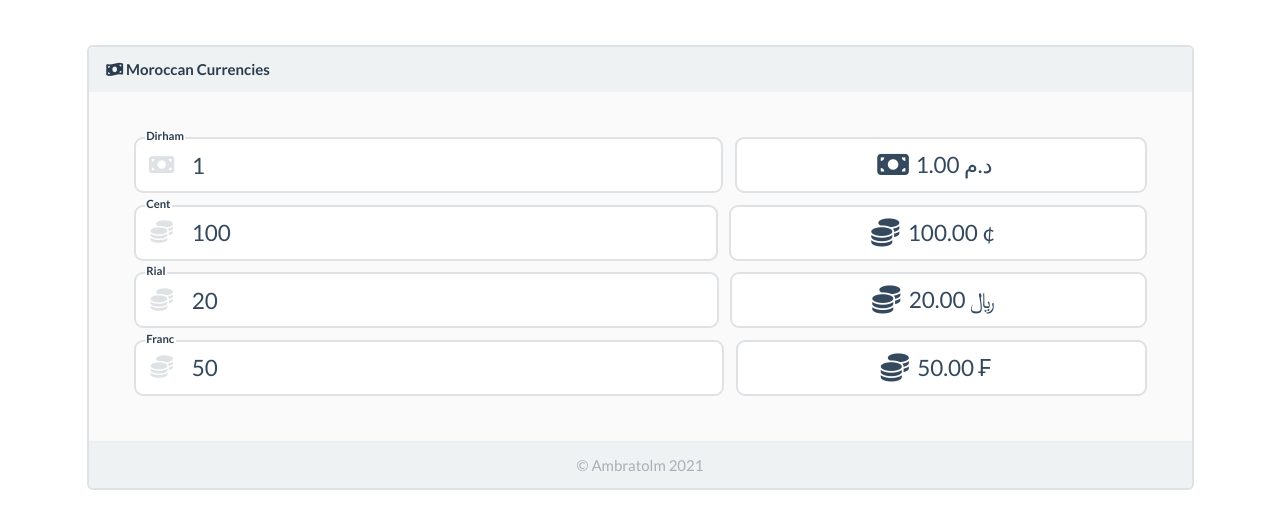
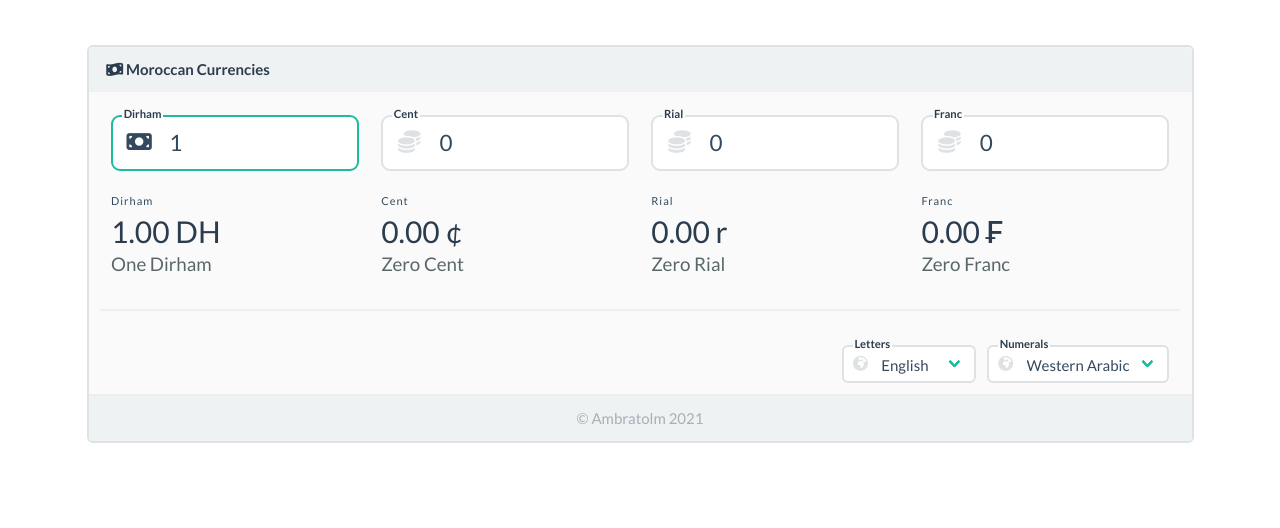
Before and after one commit to Ambratolm/web-tools, a plain HTML site: page moroccan-currencies.html in a window 1280 px wide. Drawn offline with Linux system fonts and the light colour scheme.

Commit message:
Fixed & Improved Moroccan-Currencies Tool

```diff
--- a/index.html
+++ b/index.html
@@ -7,13 +7,14 @@
     <link rel="shortcut icon" href="favicon.ico" />
     <link rel="stylesheet" href="assets/buefy.min.css" />
     <link rel="stylesheet" href="assets/bulmaswatch.min.css" />
+    <link rel="stylesheet" href="assets/custom.css" />
     <script src="assets/fontawesome.all.min.js"></script>
     <script src="assets/vue.min.js"></script>
     <script src="assets/buefy.min.js"></script>
   </head>
 
   <body class="container">
-    <section id="app" class="section">
+    <section id="app" class="section" v-cloak>
       <div class="card">
         <header class="card-header">
           <h1 class="card-header-title">
@@ -23,7 +24,29 @@
         </header>
 
         <div class="card-content">
-          <b-menu>
+          <div class="columns is-multiline is-centered">
+            <div
+              v-for="webTool in webTools"
+              class="column is-one-quarter has-text-centered"
+            >
+              <a
+                :label="webTool.title"
+                :href="webTool.url"
+                target="_blank"
+                class="button is-multiline is-link is-outlined is-large is-expanded"
+                style="width: 7em; height: 7em;"
+              >
+                <b-icon
+                  :icon="webTool.icon"
+                  :pack="webTool.iconPack"
+                  size="is-large"
+                  class="is-marginless"
+                ></b-icon>
+                <span>{{ webTool.title }}</span>
+              </a>
+            </div>
+          </div>
+          <!-- <b-menu>
             <b-menu-list>
               <b-menu-item
                 v-for="webTool in webTools"
@@ -36,7 +59,7 @@
               >
               </b-menu-item>
             </b-menu-list>
-          </b-menu>
+          </b-menu> -->
         </div>
 
         <footer class="card-footer">
@@ -67,7 +90,7 @@
               url: "./moroccan-currencies.html",
               icon: "money-bill-wave",
               iconPack: "fas"
-            },
+            }
           ]
         };
       }
--- a/moroccan-currencies.html
+++ b/moroccan-currencies.html
@@ -7,6 +7,7 @@
     <link rel="shortcut icon" href="favicon.ico" />
     <link rel="stylesheet" href="assets/buefy.min.css" />
     <link rel="stylesheet" href="assets/bulmaswatch.min.css" />
+    <link rel="stylesheet" href="assets/custom.css" />
     <script src="assets/written-number.min.js"></script>
     <script src="assets/fontawesome.all.min.js"></script>
     <script src="assets/vue.min.js"></script>
@@ -15,7 +16,7 @@
   </head>
 
   <body class="container">
-    <section id="app" class="section">
+    <section id="app" class="section" v-cloak>
       <div class="card">
         <header class="card-header">
           <h1 class="card-header-title">
@@ -25,38 +26,22 @@
         </header>
 
         <div class="card-content">
-          <form class="card-content">
-            <b-field
-              label="Dirham"
-              label-position="on-border"
-              grouped
-              group-multiline
-            >
+          <div class="columns is-multiline is-centered">
+            <div class="column is-one-quarter" :dir="dir">
+              <b-field label="Dirham" label-position="on-border">
                 <b-input
                   @input.native="handleInput"
                   v-model="dirham"
+                  ref="dirham"
                   icon="money-bill"
                   icon-pack="fas"
                   size="is-large"
                   expanded
                 ></b-input>
-              <p class="control is-expanded">
-                <b-button
-                  :label="dirhamFormatted"
-                  size="is-large"
-                  icon-left="money-bill"
-                  icon-pack="fas"
-                  expanded
-                />
-              </p>
               </b-field>
-
-            <b-field
-              label="Cent"
-              label-position="on-border"
-              grouped
-              group-multiline
-            >
+            </div>
+            <div class="column is-one-quarter" :dir="dir">
+              <b-field label="Cent" label-position="on-border">
                 <b-input
                   @input.native="handleInput"
                   v-model="cent"
@@ -65,23 +50,10 @@
                   size="is-large"
                   expanded
                 ></b-input>
-              <p class="control is-expanded">
-                <b-button
-                  :label="centFormatted"
-                  size="is-large"
-                  icon-left="coins"
-                  icon-pack="fas"
-                  expanded
-                />
-              </p>
               </b-field>
-
-            <b-field
-              label="Rial"
-              label-position="on-border"
-              grouped
-              group-multiline
-            >
+            </div>
+            <div class="column is-one-quarter" :dir="dir">
+              <b-field label="Rial" label-position="on-border">
                 <b-input
                   @input.native="handleInput"
                   v-model="rial"
@@ -90,23 +62,10 @@
                   size="is-large"
                   expanded
                 ></b-input>
-              <p class="control is-expanded">
-                <b-button
-                  :label="rialFormatted"
-                  size="is-large"
-                  icon-left="coins"
-                  icon-pack="fas"
-                  expanded
-                ></b-button>
-              </p>
               </b-field>
-
-            <b-field
-              label="Franc"
-              label-position="on-border"
-              grouped
-              group-multiline
-            >
+            </div>
+            <div class="column is-one-quarter" :dir="dir">
+              <b-field label="Franc" label-position="on-border">
                 <b-input
                   @input.native="handleInput"
                   v-model="franc"
@@ -115,17 +74,60 @@
                   size="is-large"
                   expanded
                 ></b-input>
-              <p class="control is-expanded">
-                <b-button
-                  :label="francFormatted"
-                  size="is-large"
-                  icon-left="coins"
-                  icon-pack="fas"
-                  expanded
-                />
+              </b-field>
+            </div>
+
+            <div class="column is-one-quarter" :dir="dir">
+              <p class="heading is-capitalized">Dirham</p>
+              <p class="title">{{ dirhamFormatted }}</p>
+              <p class="subtitle is-capitalized">
+                {{ wordsFor(dirham, lang, "dirham") }}
               </p>
+            </div>
+            <div class="column is-one-quarter" :dir="dir">
+              <p class="heading is-capitalized">Cent</p>
+              <p class="title">{{ centFormatted }}</p>
+              <p class="subtitle is-capitalized">
+                {{ wordsFor(cent, lang, "cent") }}
+              </p>
+            </div>
+            <div class="column is-one-quarter" :dir="dir">
+              <p class="heading is-capitalized">Rial</p>
+              <p class="title">{{ rialFormatted }}</p>
+              <p class="subtitle is-capitalized">
+                {{ wordsFor(rial, lang, "rial") }}
+              </p>
+            </div>
+            <div class="column is-one-quarter" :dir="dir">
+              <p class="heading is-capitalized">Franc</p>
+              <p class="title">{{ francFormatted }}</p>
+              <p class="subtitle is-capitalized">
+                {{ wordsFor(franc, lang, "franc") }}
+              </p>
+            </div>
+
+            <div class="column is-full is-paddingless is-marginless">
+              <hr />
+            </div>
+
+            <div class="column is-full">
+              <b-field position="is-right" grouped group-multiline>
+                <b-field label="Letters" label-position="on-border">
+                  <b-select v-model="lang" icon="globe-africa" icon-pack="fas">
+                    <option value="en">English</option>
+                    <option value="fr">Français</option>
+                    <option value="ar">العربية</option>
+                  </b-select>
                 </b-field>
-          </form>
+                <b-field label="Numerals" label-position="on-border">
+                  <b-select v-model="digit" icon="globe-africa" icon-pack="fas">
+                    <option value="west">Western Arabic</option>
+                    <option value="east">Eastern Arabic</option>
+                  </b-select>
+                </b-field>
+              </b-field>
+            </div>
+          </div>
         </div>
 
         <footer class="card-footer">
@@ -145,66 +147,110 @@
           dirham: 1,
           cent: 0,
           rial: 0,
-          franc: 0
+          franc: 0,
+          lang: "en",
+          digit: "west",
+          format: {
+            pattern: "# !",
+            separator: " "
+          }
         };
+      },
+      mounted() {
+        this.$refs.dirham.focus();
+        this.load();
       },
       computed: {
         dirhamFormatted() {
-          return this.dirhamFor(this.dirham).format();
+          const text = this.dirhamFor(this.dirham, this.lang).format();
+          return this.digit === "east" ? this.arabicHinduDigitsFor(text) : text;
         },
         centFormatted() {
-          return this.centFor(this.cent).format();
+          const text = this.centFor(this.cent, this.lang).format();
+          return this.digit === "east" ? this.arabicHinduDigitsFor(text) : text;
         },
         rialFormatted() {
-          return this.rialFor(this.rial).format();
+          const text = this.rialFor(this.rial, this.lang).format();
+          return this.digit === "east" ? this.arabicHinduDigitsFor(text) : text;
         },
         francFormatted() {
-          return this.francFor(this.franc).format();
+          const text = this.francFor(this.franc, this.lang).format();
+          return this.digit === "east" ? this.arabicHinduDigitsFor(text) : text;
+        },
+        dir() {
+          return this.lang === "ar" ? "rtl" : "ltr";
         }
       },
       methods: {
-        dirhamFor(value) {
-          return currency(value, {
-            symbol: "\u062f\u002e\u0645",
-            pattern: "# !",
-            separator: " "
-          });
+        dirhamFor(value, lang = "en") {
+          let symbol = "DH";
+          if (lang === "ar") symbol = "د.م";
+          return currency(value, { symbol, ...this.format });
         },
-        centFor(value) {
-          return currency(value, {
-            symbol: "\u00a2",
-            pattern: "# !",
-            separator: " "
-          });
+        centFor(value, lang = "en") {
+          let symbol = "¢";
+          if (lang === "ar") symbol = "ﺱ";
+          return currency(value, { symbol, ...this.format });
         },
-        rialFor(value) {
-          return currency(value, {
-            symbol: "\ufdfc",
-            pattern: "# !",
-            separator: " "
-          });
+        rialFor(value, lang = "en") {
+          let symbol = "r";
+          if (lang === "ar") symbol = "﷼";
+          return currency(value, { symbol, ...this.format });
         },
-        francFor(value) {
-          return currency(value, {
-            symbol: "\u20a3",
-            pattern: "# !",
-            separator: " "
-          });
+        francFor(value, lang = "en") {
+          let symbol = "₣";
+          if (lang === "ar") symbol = "ﻑ";
+          return currency(value, { symbol, ...this.format });
+        },
+        wordsFor(value, lang = "en", currency) {
+          let suffix = "";
+          switch (currency) {
+            case "dirham":
+              suffix = "dirham";
+              if (lang === "ar") suffix = "درهم";
+              break;
+            case "cent":
+              suffix = "cent";
+              if (lang === "fr") suffix = "centime";
+              if (lang === "ar") suffix = "سنتيم";
+              break;
+            case "rial":
+              suffix = "rial";
+              if (lang === "ar") suffix = "ريال";
+              break;
+            case "franc":
+              suffix = "franc";
+              if (lang === "ar") suffix = "فرنك";
+              break;
+          }
+          return `${writtenNumber(value, { lang })} ${suffix}`;
+        },
+        arabicHinduDigitsFor(value) {
+          return value.replace(/\d/g, i =>  '٠١٢٣٤٥٦٧٨٩'[i])
+        },
+        format(currency, options) {
+          return `${currency.dollars()}.${currency.cents()}`;
         },
         handleInput(e) {
           if (new RegExp(/[^\d+(\.\d+)*]/).test(e.key)) {
             e.preventDefault();
           }
+        },
+        load() {
+          this.dirham =
+            localStorage.dirham !== undefined ? localStorage.dirham : 1;
+          this.lang =
+            localStorage.lang !== undefined ? localStorage.lang : "en";
+          this.digit =
+          localStorage.digit !== undefined ? localStorage.digit : "west";
         }
       },
       watch: {
-        dirham: {
-          handler(dirham) {
+        dirham(dirham) {
+          localStorage.dirham = dirham;
           this.cent = this.centFor(100 * this.dirhamFor(dirham).value).value;
           this.rial = this.rialFor(20 * this.dirhamFor(dirham).value).value;
           this.franc = this.francFor(50 * this.dirhamFor(dirham).value).value;
-          },
-          immediate: true
         },
         cent(cent) {
           this.dirham = this.dirhamFor(0.01 * this.centFor(cent).value).value; // 1/100 = 0.01
@@ -214,6 +260,12 @@
         },
         franc(franc) {
           this.dirham = this.dirhamFor(0.02 * this.francFor(franc).value).value; // 1/50 = 0.02
+        },
+        lang(lang) {
+          localStorage.lang = lang;
+        },
+        digit(digit) {
+          localStorage.digit = digit;
         }
       }
     });
```
Also changed, not shown: assets/custom.css (added, +15 -0 lines), reddit-search.html (+3 -4 lines), 1 other file. Lines whose indentation alone changed are shown as unchanged.
